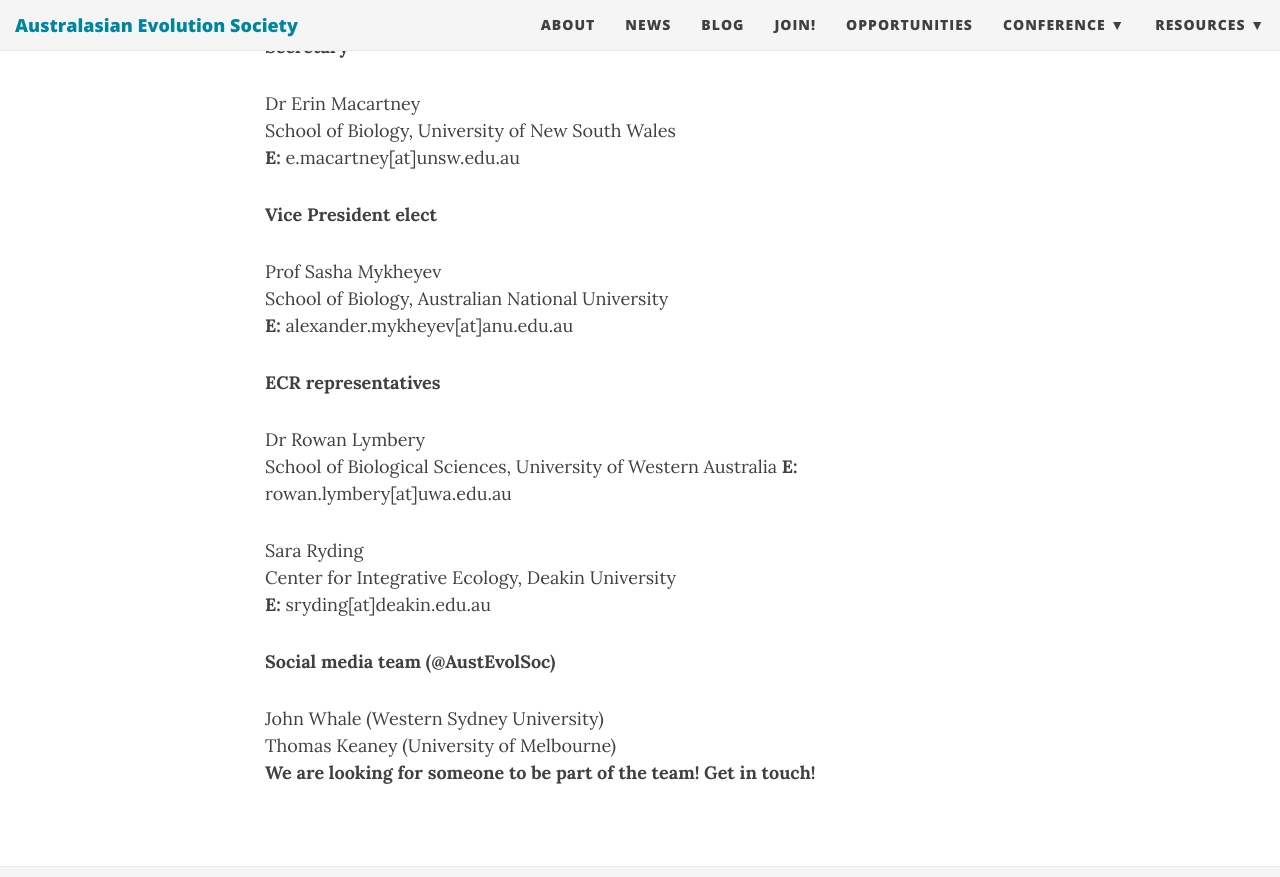
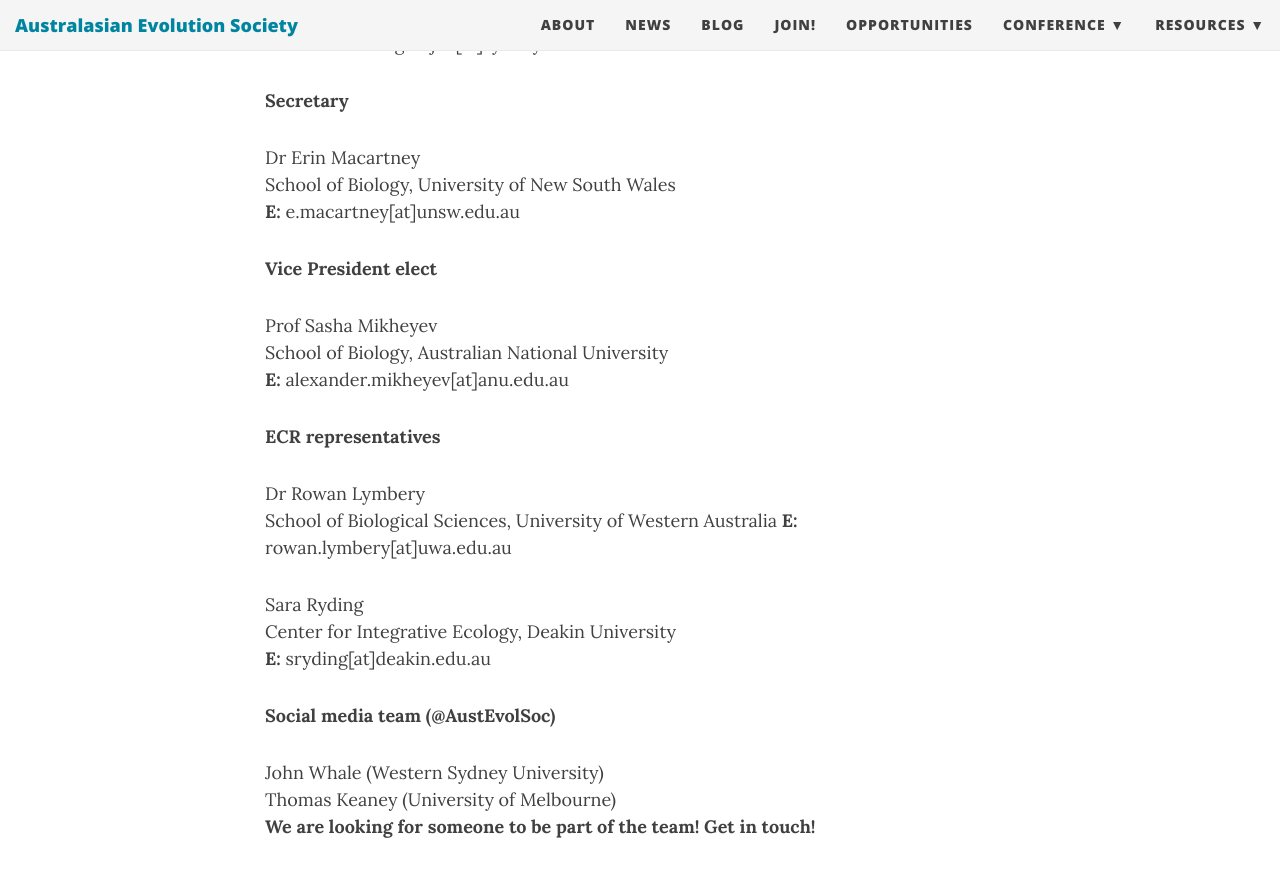
Before and after one commit to ausevo/ausevo.github.io, a Jekyll site: the page built from contact.md, in a window 1280 px wide and 900 px high, scrolled down 689 px. Shown: the top 877 px of the window. Built offline with Jekyll 4.4.1, drawn with Linux system fonts in a browser that asks for light colours; nearby versions of some CDN libraries.

Commit message:
spelling

```diff
--- a/contact.md
+++ b/contact.md
@@ -28,9 +28,9 @@
 
 **Vice President elect**
 
-Prof Sasha Mykheyev
+Prof Sasha Mikheyev
 School of Biology, Australian National University
-**E:** alexander.mykheyev[at]anu.edu.au
+**E:** alexander.mikheyev[at]anu.edu.au
 
 **ECR representatives**
 
```
